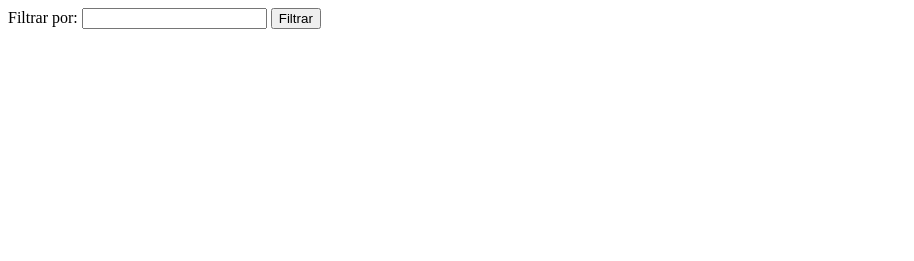
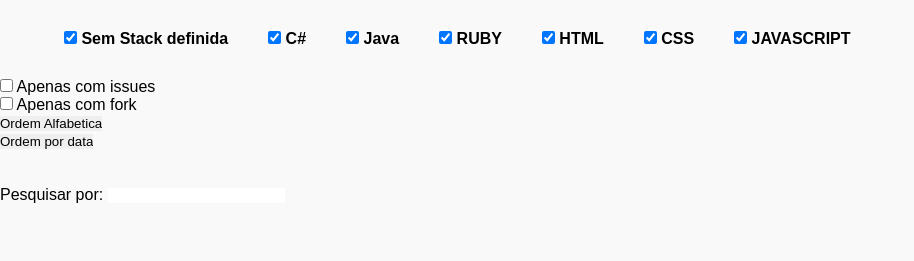
Before and after one commit to marcelolemes/static, a plain HTML site: page index.html in a window 1280 px wide. Shown: the whole page, without its empty margins (0-914 px from the left). Drawn offline with Linux system fonts and the light colour scheme; no server answers.

Commit message:
Update index.html
Ajustes finais.

```diff
--- a/index.html
+++ b/index.html
@@ -6,25 +6,98 @@
 
     <title>TESTE</title>
 
-    <link href="https://fonts.googleapis.com/css?family=Faster+One" rel="stylesheet">
+    <link rel="stylesheet" href="css/reset.css">
+    <link rel="stylesheet" href="css/styles.css">
+
 
   </head>
 
-  <body>
+  <header>
+    <nav id="navbar">
+      <ul class="nav-list">
+        <li class="nav-item active">
+          <input id="NULL" name="dropdown-group" value="NULL" type="checkbox"  checked onclick="recarrega()">
+                Sem Stack definida
 
-      <header>
+        </li>
+        <li class="nav-item active">
+          <input id="C#" name="dropdown-group" value ="C#" type="checkbox" checked onclick="recarrega()">
+          C#
+        </li>
+
+
+        <ul class="nav-list">
+          <li class="nav-item active">
+        <input type="checkbox" name="dropdown-group" id="JAVA" value="JAVA" checked onclick="recarrega()">
+                  Java
+          </li>
+
+
+        <ul class="nav-list">
+          <li class="nav-item active">
+            <input type="checkbox" name="dropdown-group" id="RUBY" value="RUBY" checked onclick="recarrega()">
+                  RUBY
+          </li>
+
+        <ul class="nav-list">
+          <li class="nav-item active">
+            <input type="checkbox" name="dropdown-group" id="HTML" value="HTML" checked onclick="recarrega()">
+                HTML
+          </li>
+
+        <ul class="nav-list">
+          <li class="nav-item active">
+            <input type="checkbox" name="dropdown-group" id="CSS" checked onclick="recarrega()">
+                  CSS
+          </li>
+
+        <ul class="nav-list">
+          <li class="nav-item active">
+        <input type="checkbox" name="dropdown-group" id="JAVASCRIPT" value= "JAVASCRIPT" checked onclick="recarrega()">
+                  JAVASCRIPT
+          </li>
+                    </nav>
+
+
+            <label class="dropdown-option">
+              <input type="checkbox" id="ISSUES" value= "TEM ISSUES"  onclick="recarrega()">
+              Apenas com issues
+            </br>
+            </label>
+            <label class="dropdown-option">
+              <input type="checkbox" id="FORK" value= "fork"  onclick="recarrega()">
+              Apenas com fork
+            </br>
+            </label>
+            <label class="dropdown-option">
+              <input type="button" id="ALFABETICA" value= "Ordem Alfabetica"  onclick="ordenarAlfa()">
+              </br>
+            </label>
+            <label class="dropdown-option">
+              <input type="button" id="DATA" value= "Ordem por data"  onclick="ordenarData()">
+              </br>
+            </label>
+
 
       </header>
 
-      <section id="section1">
-        Filtrar por: <input type="search" id="pesquisa" oninput="recarrega()">
-        <button type="button" onclick="limpar()">Filtrar</button>
+      <br id="section1">
 
+
+    </br>
+
+
+      <div>
+        Pesquisar por: <input type="search" id="pesquisa" oninput="recarrega()">
+      </div>
+    </br></br></br>
       </section>
+
       <section id="section2">
 
 
       </section>
+
     <script>
     async function populate() {
 
@@ -47,25 +120,35 @@
       section.id = `section2`;
 
       for (const repo of obj) {
-        const myArticle = document.createElement('article');
-        const myH2 = document.createElement('h2');
-        const myPara1 = document.createElement('p');
-        const myPara2 = document.createElement('p');
-        const myPara3 = document.createElement('p');
-        const myList = document.createElement('ul');
-
-        myH2.textContent = repo.name;
-        myPara1.textContent = `Repo Name: ${repo.name}`;
-        myPara2.textContent = `Clone Url: ${repo.clone_url}`;
-        myPara3.textContent = `Pushed at: ${repo.pushed_at}`;
+        let language = repo.language;
+        if (language == null)
+          language="NULL";
+        else
+          language = language.toUpperCase();
+        let checkBox = document.getElementById(language);
+        console.log(repo.name);
+        console.log(checkBox);
+        if (checkBox.checked == true){
+        const myArticle = document.createElement('tr');
+        //const myH2 = document.createElement('h4');
+        const myPara1 = document.createElement('td');
+        const myPara2 = document.createElement('td');
+        const myPara3 = document.createElement('td');
+        //const myList = document.createElement('ul');
+        //myH2.textContent = repo.name;
+        myPara1.textContent = `Repositório: ${repo.name}`;
+        myPara2.textContent = `Url: ${repo.clone_url}`;
+        myPara3.textContent = `Commit em: ${repo.pushed_at}`;
         myArticle.className = `article`;
         myArticle.id = `${repo.name}`.toUpperCase();
-        myArticle.appendChild(myH2);
+        //myArticle.appendChild(myH2);
         myArticle.appendChild(myPara1);
         myArticle.appendChild(myPara2);
         myArticle.appendChild(myPara3);
-        myArticle.appendChild(myList);
+        //myArticle.appendChild(myList);
         section.appendChild(myArticle);
+
+      }
       }
     }
     function limpar(){
@@ -83,7 +166,34 @@
     }
 
       }
+      function ordenarAlfa(){
+        Repositories = Repositories.sort(function (a, b) {
+            if (a.name > b.name) {
+              return 1;
+            }
+            if (a.name < b.name) {
+              return -1;
+            }
+            // a must be equal to b
+            return 0;
+          });
+          recarrega();
+      }
+      function ordenarData(){
+        Repositories = Repositories.sort(function (a, b) {
+            if (a.pushed_at > b.pushed_at) {
+              return 1;
+            }
+            if (a.pushed_at < b.pushed_at) {
+              return -1;
+            }
+            // a must be equal to b
+            return 0;
+          });
+          recarrega();
+      }
       function recarrega() {
+
         const section = document.getElementById('section2');
         let filhos = section.childNodes;
         for( i = filhos.length - 1; i >= 0; i-- ) {
@@ -92,32 +202,53 @@
           }
         }
 
-        const myArticle = document.createElement('article');
+
         for (const repo of Repositories) {
+        const myArticle = document.createElement('tr');
+        let language = repo.language;
+        if (language == null)
+          language="NULL";
+        else
+          language = language.toUpperCase();
+
+        let checkBox = document.getElementById(language);
+        if (checkBox.checked == true){
+          let issues = document.getElementById("ISSUES");
+          if (issues.checked == true && repo.open_issues_count <0){
+          }
+          else if((issues.checked == true && repo.open_issues_count >0) || (issues.checked == false)) {
+            let fork = document.getElementById("FORK");
+            if ((fork.checked == true && repo.forks_count > 0) || (fork.checked == false)){
               if(repo.name.toUpperCase()
               .startsWith(document.getElementById("pesquisa")
               .value.toUpperCase())){
-            const myH2 = document.createElement('h2');
-            const myPara1 = document.createElement('p');
-            const myPara2 = document.createElement('p');
-            const myPara3 = document.createElement('p');
-            const myList = document.createElement('ul');
+                //const myH2 = document.createElement('h2');
+                const myPara1 = document.createElement('td');
+                const myPara2 = document.createElement('td');
+                const myPara3 = document.createElement('td');
+                //const myList = document.createElement('ul');
 
-            myH2.textContent = repo.name;
-            myPara1.textContent = `Repo Name: ${repo.name}`;
-            myPara2.textContent = `Clone Url: ${repo.clone_url}`;
-            myPara3.textContent = `Pushed at: ${repo.pushed_at}`;
+                //myH2.textContent = repo.name;
+                myPara1.textContent = `Repositório: ${repo.name}`;
+                myPara2.textContent = `Url: ${repo.clone_url}`;
+                myPara3.textContent = `Commit em: ${repo.pushed_at}`;
                 myArticle.className = `article`;
                 myArticle.id = `${repo.name}`.toUpperCase();
-            myArticle.appendChild(myH2);
+               // myArticle.appendChild(myH2);
                 myArticle.appendChild(myPara1);
                 myArticle.appendChild(myPara2);
                 myArticle.appendChild(myPara3);
-            myArticle.appendChild(myList);
+               // myArticle.appendChild(myList);
                 section.appendChild(myArticle);
+
         }
       }
+      else{
 
+      }
+    }
+  }
+        }
 }
 
 
```
Lines whose indentation alone changed are shown as unchanged.
